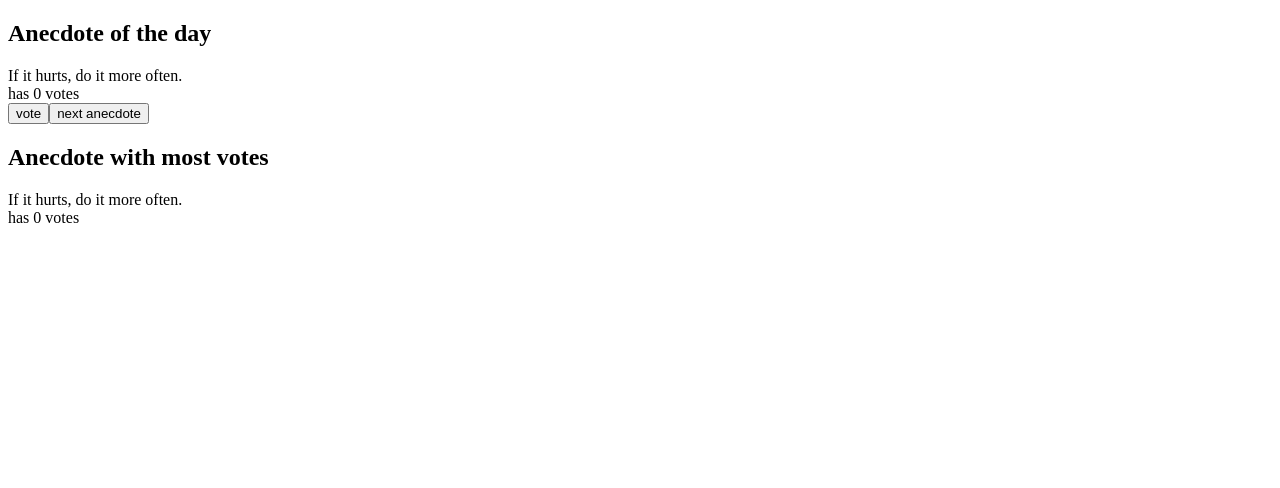
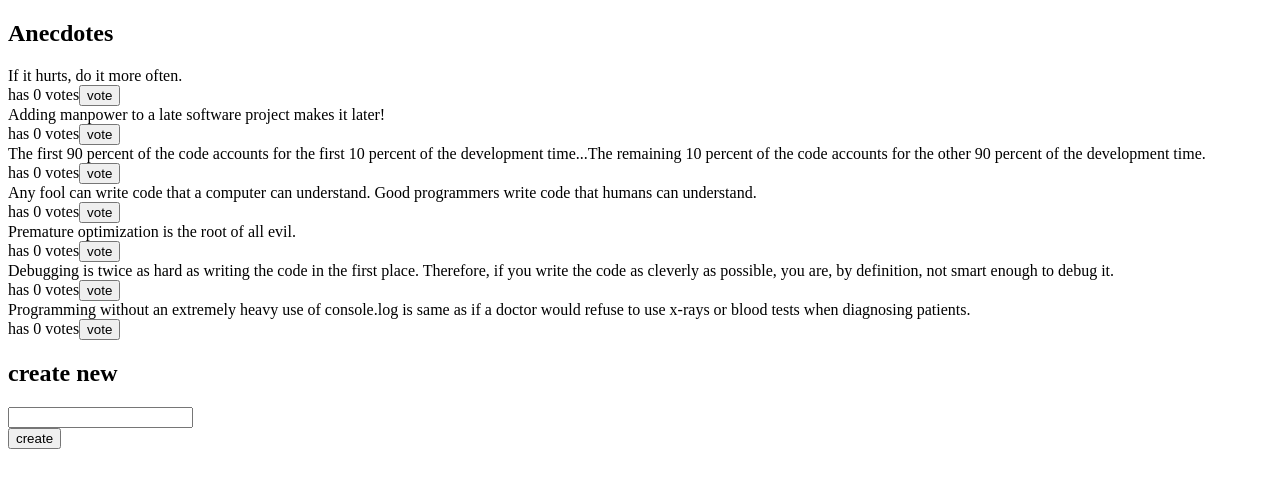
Before and after one commit to JustGAST/fullstackopen2022, a React (Create React App) app in the folder part6/anecdotes_redux/: page / in a window 1280 px wide. Shown: the top 488 px of the page. Built offline with nearby package versions, Linux system fonts and the light colour scheme.

Commit message:
Part 6: Exercises 6.4-6.8 ready;

```diff
--- a/part6/anecdotes_redux/src/Anecdote.js
+++ b/part6/anecdotes_redux/src/Anecdote.js
@@ -1,8 +1,9 @@
-const Anecdote = ({anecdoteText, votes}) => (
+const Anecdote = ({anecdoteText, votes, onVote}) => (
   <div>
     {anecdoteText}
     <br />
     has {votes} votes
+    <button onClick={onVote}>vote</button>
   </div>
 );
 
--- /dev/null
+++ b/part6/anecdotes_redux/src/AnecdotesList.js
@@ -0,0 +1,31 @@
+import Anecdote from './Anecdote';
+import {useDispatch, useSelector} from 'react-redux';
+import {voteForAnecdote} from './reducers/anecdoteReducer';
+
+const AnecdotesList = () => {
+  const dispatch = useDispatch();
+  const anecdotes = useSelector(state => state);
+
+  const handleVote = (id) => () => {
+    dispatch(voteForAnecdote(id));
+  };
+
+  if (!anecdotes) {
+    return;
+  }
+
+  return (
+    <>
+      {anecdotes.map(anecdote =>
+        <Anecdote
+          key={anecdote.id}
+          anecdoteText={anecdote.content}
+          votes={anecdote.votes}
+          onVote={handleVote(anecdote.id)}
+        />
+      )}
+    </>
+  );
+};
+
+export default AnecdotesList;
--- a/part6/anecdotes_redux/src/App.js
+++ b/part6/anecdotes_redux/src/App.js
@@ -1,49 +1,12 @@
-import {useState} from 'react';
-import {useDispatch, useSelector} from 'react-redux';
-
-import Button from "./Button";
-import Anecdote from "./Anecdote";
-import {voteForAnecdote} from './reducers/anecdoteReducer';
+import AnecdotesList from './AnecdotesList';
+import NewAnecdoteForm from './NewAnecdoteForm';
 
 const App = () => {
-  const dispatch = useDispatch();
-  const anecdotes = useSelector(state => state);
-
-  const [selected, setSelected] = useState(anecdotes[0]);
-
-  const handleSelectNextAnecdote = () => {
-    const random = Math.random();
-    const randomSelected = Math.floor(random * anecdotes.length);
-
-    setSelected(anecdotes[randomSelected]);
-  };
-
-  const handleVote = () => {
-    dispatch(voteForAnecdote(selected.id));
-  };
-
-  const getMostVotedAnecdote = () => {
-    const maxVotedAnecdote = anecdotes.reduce((previous, current) => {
-      return current.votes > previous.votes ? current : previous;
-    }, anecdotes[0]);
-
-    return [maxVotedAnecdote, maxVotedAnecdote.votes];
-  };
-
-  const [mostVotedAnecdote, mostVotes] = getMostVotedAnecdote();
-
   return (
     <div>
-      <h2>Anecdote of the day</h2>
-      <Anecdote anecdoteText={selected.content} votes={selected.votes}/>
-
-      <div>
-        <Button text="vote" onClick={handleVote}/>
-        <Button text="next anecdote" onClick={handleSelectNextAnecdote}/>
-      </div>
-
-      <h2>Anecdote with most votes</h2>
-      <Anecdote anecdoteText={mostVotedAnecdote.content} votes={mostVotes}/>
+      <h2>Anecdotes</h2>
+      <AnecdotesList />
+      <NewAnecdoteForm />
     </div>
   );
 };
--- /dev/null
+++ b/part6/anecdotes_redux/src/NewAnecdoteForm.js
@@ -0,0 +1,29 @@
+import {useDispatch} from 'react-redux';
+import {createAnecdote} from './reducers/anecdoteReducer';
+
+const NewAnecdoteForm = () => {
+  const dispatch = useDispatch();
+
+  const createNewAnecdote = (e) => {
+    e.preventDefault();
+
+    const content = e.target.content.value;
+    e.target.content.value = '';
+
+    dispatch(createAnecdote(content));
+  }
+
+  return (
+    <>
+      <h2>create new</h2>
+      <form onSubmit={createNewAnecdote}>
+        <div>
+          <input name="content" />
+        </div>
+        <button>create</button>
+      </form>
+    </>
+  )
+}
+
+export default NewAnecdoteForm
--- a/part6/anecdotes_redux/src/reducers/anecdoteReducer.js
+++ b/part6/anecdotes_redux/src/reducers/anecdoteReducer.js
@@ -16,7 +16,11 @@ const anecdoteAsObject = (anecdote) => ({
   votes: 0
 })
 
-const initialState = initialAnecdotes.map(anecdoteAsObject)
+const sortByVotes = (anecdotes) => {
+  return anecdotes.sort((first, second) => first.votes - second.votes)
+}
+
+const initialState = sortByVotes(initialAnecdotes.map(anecdoteAsObject))
 
 const anecdoteReducer = (state = initialState, action) => {
   switch (action.type) {
@@ -24,11 +28,24 @@ const anecdoteReducer = (state = initialState, action) => {
       const votedAnecdote = state.find(anecdote => anecdote.id === action.data.id)
       votedAnecdote.votes += 1;
 
-      return state.map(anecdote => anecdote.id === votedAnecdote ? votedAnecdote : anecdote);
+      return sortByVotes(state.map(anecdote => anecdote.id === votedAnecdote ? votedAnecdote : anecdote));
+    case 'CREATE':
+      const newAnecdote = {
+        id: getId(),
+        content: action.data.content,
+        votes: 0,
+      }
+
+      return sortByVotes([...state, newAnecdote])
     default:
       return state;
   }
 }
+
+export const createAnecdote = (content) => ({
+  type: 'CREATE',
+  data: { content }
+})
 
 export const voteForAnecdote = (id) => ({
   type: 'VOTE',
```
